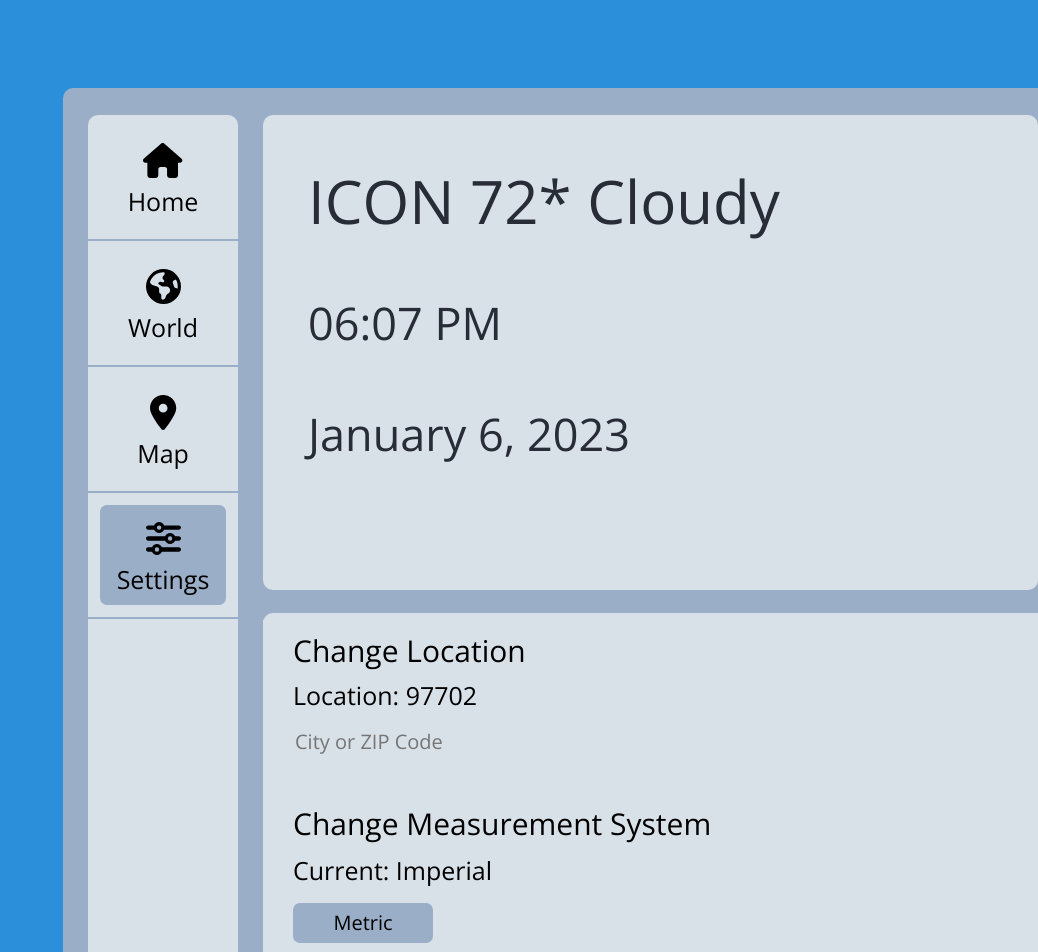
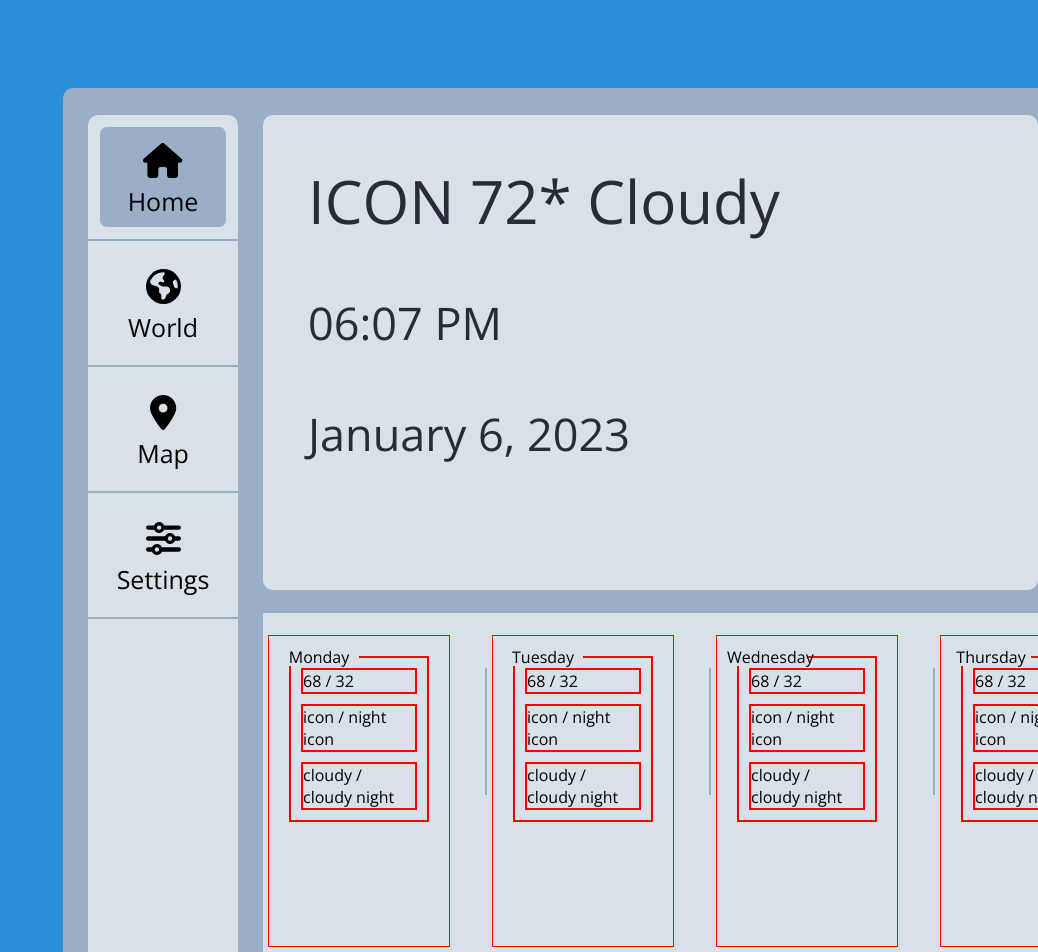
Before and after one commit to nslee333/dev-folder, a React (Create React App) app in the folder weather_app/client/: page / in a window 1280 px wide. Shown: the top 952 px of the page, without its empty margins (242-1280 px from the left). Built offline with nearby package versions, Linux system fonts and the light colour scheme.

Commit message:
styling for home-bar.

```diff
--- a/weather_app/client/src/App.css
+++ b/weather_app/client/src/App.css
@@ -204,15 +204,87 @@
 }
 
 .variable__home {
+  background-color: var(--main-grey);
+  display: inline-block;
+}
+
+.variable__home__hr {
+  display: inline-block;
+  border: 1px solid var(--main-darkGrey);
+  height: 125px;
+  position: relative;
+  left: 15px;
+  margin-left: 15px;
+  margin-right: 15px;
 
 }
 
-.variable__world {
+.variable__home__page {
+  background-color: var(--main-grey);
+  /* position: relative; */
+  display: inline-block;
+  text-align: center;
+
+  left: 15px;
+  /* top: 32px; */
+
+  margin-left: 5px;
+  margin-right: 5px;
+  margin-bottom: 5px;
+  margin-top: 22.5px;
+  width: 160px;
+  height: 290px;
+  border: 1px solid red;
+
+  padding: 10px;
 
 }
 
+.variable__home__page__day {
+  background-color: var(--main-grey);
+  position: absolute;
+  /* text-align: center; */
+  /* border: 1pxw solid red; */
+  /* margin: 5px; */
+  /* margin-left: 35px; */
+  /* margin-right: px; */
+
+  width: 80px;
+  height: 20px;
+
+
+}
+.variable__home__page__day__conditions {
+  border: 2px solid red;
+  text-align: left;
+  margin: 10px;
+  background-color: var(--main-grey);
+}
+.variable__home__page__day__conditions__temperature {
+  border: 2px solid red;
+  text-align: left;
+  margin: 10px;
+  background-color: var(--main-grey);
+}
+.variable__home__page__day__conditions__icon {
+  border: 2px solid red;
+  text-align: left;
+  margin: 10px;
+  background-color: var(--main-grey);
+}
+.variable__home__page__day__conditions__description {
+  border: 2px solid red;
+  text-align: left;
+  margin: 10px;
+  background-color: var(--main-grey);
+}
+
+.variable__world {
+  background-color: var(--main-grey);
+}
+
 .variable__map {
-
+  background-color: var(--main-grey);
 }
 
 .variable__settings {
--- a/weather_app/client/src/App.tsx
+++ b/weather_app/client/src/App.tsx
@@ -13,10 +13,10 @@ const [forecastDaily, setForecastDaily] = useState<forecastDailyData>();
 const [forecastHourly, setForecastHourly] = useState<forecastHourlyData>();
 const [time, setTime] = useState<string>(new Date().toLocaleTimeString([], {hour: '2-digit', minute: '2-digit'}));
 
-const [homeHighlighted, setHomeHighlighted] = useState(false); //TODO Reset => TRUE
+const [homeHighlighted, setHomeHighlighted] = useState(true); //TODO Reset => TRUE
 const [worldHighlighted, setWorldHighlighted] = useState(false);
 const [mapHighlighted, setMapHighlighted] = useState(false);
-const [settingsHighlighted, setSettingsHighlighted] = useState(true);
+const [settingsHighlighted, setSettingsHighlighted] = useState(false);
 
 const [location, setLocation] = useState(97702);
 const [metric, setMetric] = useState(false);
@@ -261,7 +261,52 @@ const navbarComponent = () => {
 const homeComponent: () => JSX.Element = () => {
   return (
     <div className='variable__home'>
-      // TODO: Weekly Weather.
+        <div className='variable__home__page'>
+          <div className='variable__home__page__day'>Monday</div>
+          <div className='variable__home__page__day__conditions'>
+            <div className='variable__home__page__day__conditions__temperature'>68 / 32</div>
+            <div className='variable__home__page__day__conditions__icon'>icon / night icon</div>
+            <div className='variable__home__page__day__conditions__description'>cloudy / cloudy night</div>
+          </div>
+        </div>
+      <hr className='variable__home__hr'/>
+        <div className='variable__home__page'>
+          <div className='variable__home__page__day'>Tuesday</div>
+          <div className='variable__home__page__day__conditions'>
+            <div className='variable__home__page__day__conditions__temperature'>68 / 32</div>
+            <div className='variable__home__page__day__conditions__icon'>icon / night icon</div>
+            <div className='variable__home__page__day__conditions__description'>cloudy / cloudy night</div>
+          </div>
+
+
+        </div>
+      <hr className='variable__home__hr'/>
+        <div className='variable__home__page'>
+          <div className='variable__home__page__day'>Wednesday</div>
+          <div className='variable__home__page__day__conditions'>
+            <div className='variable__home__page__day__conditions__temperature'>68 / 32</div>
+            <div className='variable__home__page__day__conditions__icon'>icon / night icon</div>
+            <div className='variable__home__page__day__conditions__description'>cloudy / cloudy night</div>
+          </div>
+        </div>
+      <hr className='variable__home__hr'/>
+        <div className='variable__home__page'>
+          <div className='variable__home__page__day'>Thursday</div>
+          <div className='variable__home__page__day__conditions'>
+            <div className='variable__home__page__day__conditions__temperature'>68 / 32</div>
+            <div className='variable__home__page__day__conditions__icon'>icon / night icon</div>
+            <div className='variable__home__page__day__conditions__description'>cloudy / cloudy night</div>
+          </div>
+        </div>
+      <hr className='variable__home__hr'/>
+        <div className='variable__home__page'>
+          <div className='variable__home__page__day'>Friday</div>
+          <div className='variable__home__page__day__conditions'>
+            <div className='variable__home__page__day__conditions__temperature'>68 / 32</div>
+            <div className='variable__home__page__day__conditions__icon'>icon / night icon</div>
+            <div className='variable__home__page__day__conditions__description'>cloudy / cloudy night</div>
+          </div>
+        </div>
     </div>
   );
 }
```
